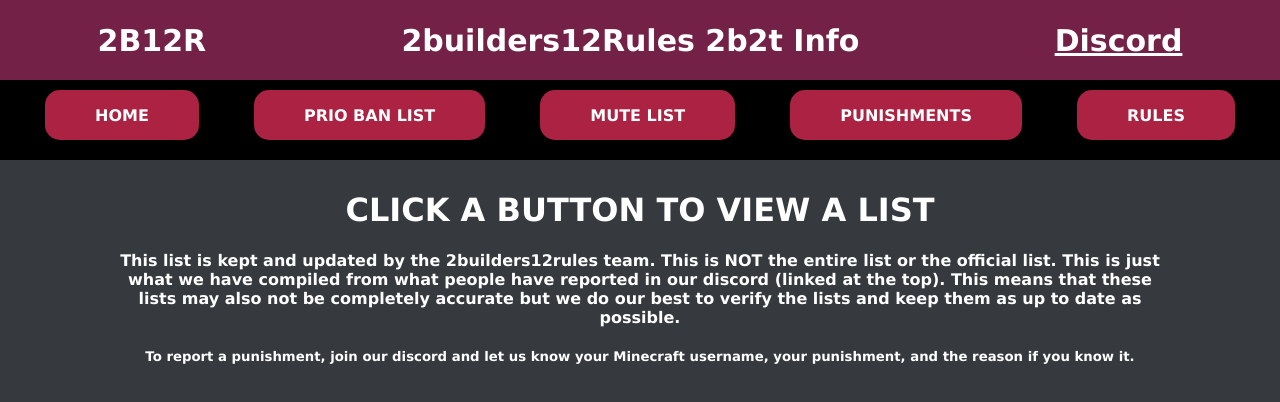
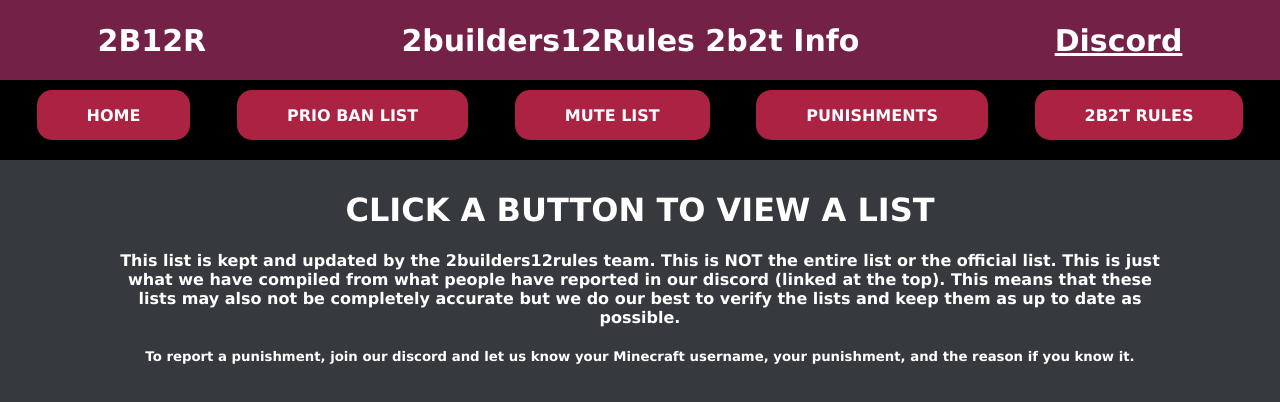
Before and after one commit to TheRedBlocker/2builders12rules-site, a plain HTML site: page index.html in a window 1280 px wide. Drawn offline with Linux system fonts and the light colour scheme.

Commit message:
rules btn => 2b2t rules

```diff
--- a/index.html
+++ b/index.html
@@ -19,7 +19,7 @@
       <div class="btn-select">
         <button id="home-btn">HOME</button>
         <button id="punishments-btn">PUNISHMENTS</button>
-        <button id="rules-btn">RULES</button>
+        <button id="rules-btn">2B2T RULES</button>
         <button id="ban-btn">PRIO BAN LIST</button>
         <button id="mute-btn">MUTE LIST</button>
       </div>
```
